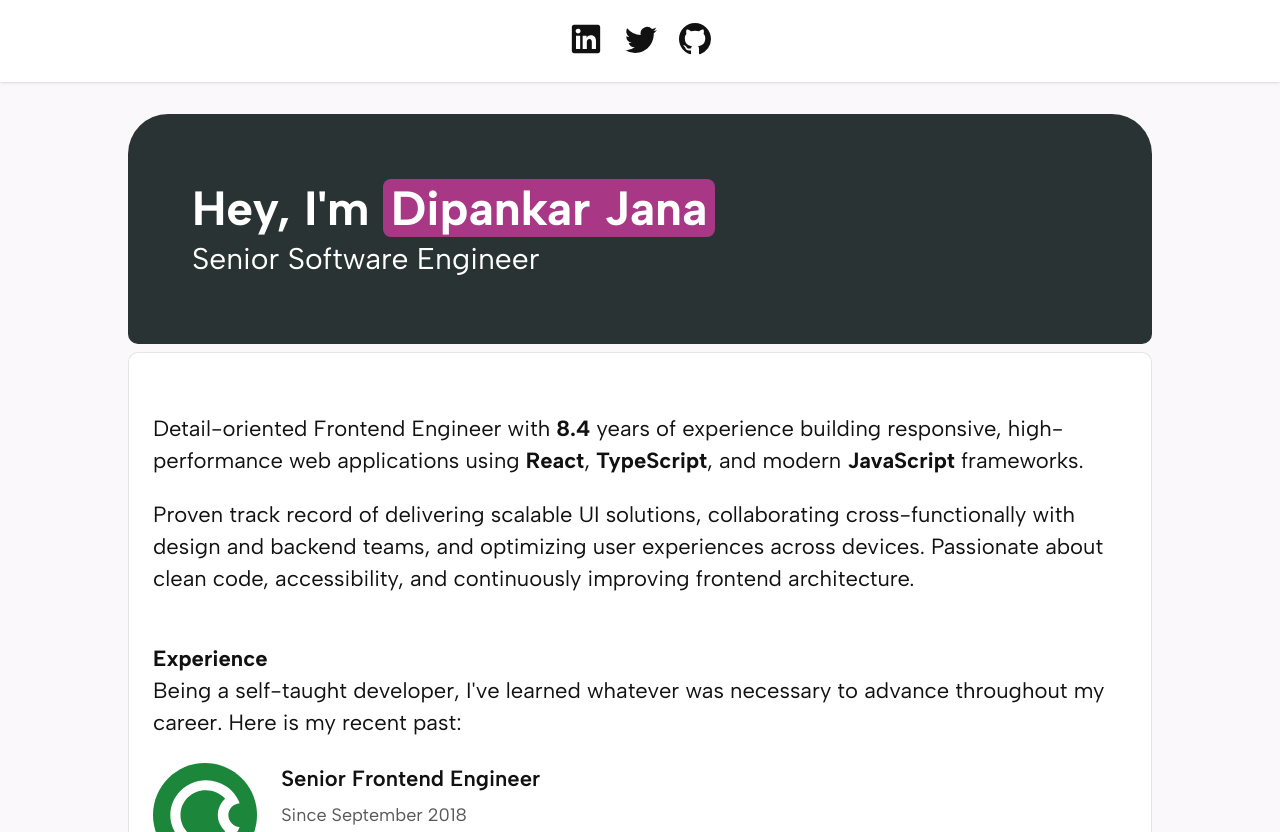
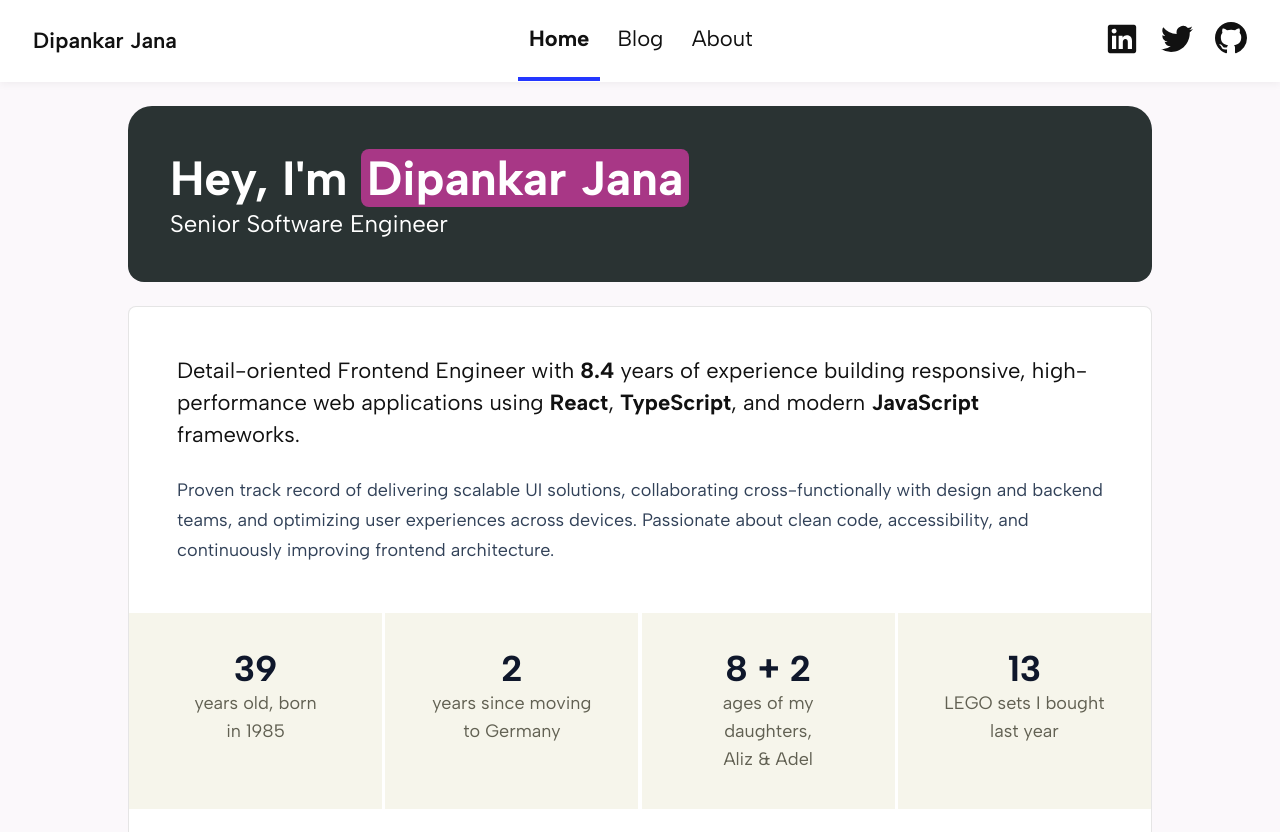
Before and after one commit to iamdipankarj/dipankarjana-site, an Astro site: page / in a window 1280 px wide. Shown: the top 832 px of the page. Built offline with nearby package versions, Linux system fonts and the light colour scheme; Astro itself is replaced by a stand-in of ours.

Commit message:
Undo header

```diff
--- a/src/components/Header.astro
+++ b/src/components/Header.astro
@@ -1,11 +1,20 @@
 ---
+import { SITE_TITLE } from '@/consts';
+import HeaderLink from './HeaderLink.astro';
 import TwitterIcon from '@/icons/TwitterIcon.astro';
 import GithubIcon from '@/icons/GithubIcon.astro';
 import LinkedInIcon from '@/icons/LinkedInIcon.astro';
 ---
 
-<header class="m-0 px-2 bg-white shadow-sm">
-  <nav class="flex items-center justify-between md:justify-center">
+<header>
+  <nav>
+    <h2 class="font-semibold"><a href="/">{SITE_TITLE}</a></h2>
+    <div class="internal-links">
+      <HeaderLink href="/">Home</HeaderLink>
+      <HeaderLink href="/blog">Blog</HeaderLink>
+      <HeaderLink href="/about">About</HeaderLink>
+    </div>
+    <div class="social-links">
       <a href="https://www.linkedin.com/in/iamdipankarj/" target="_blank">
         <span class="sr-only">Follow Dipankar Jana on LinkedIn</span>
         <LinkedInIcon />
@@ -18,21 +27,47 @@ import LinkedInIcon from '@/icons/LinkedInIcon.astro';
         <span class="sr-only">Go to Dipankar Jana's GitHub repo</span>
         <GithubIcon />
       </a>
+    </div>
   </nav>
 </header>
 <style>
+  header {
+    margin: 0;
+    padding: 0 1em;
+    background: white;
+    box-shadow: 0 2px 8px rgba(var(--black), 5%);
+  }
+  h2 {
+    margin: 0;
+    font-size: 1em;
+  }
+
+  h2 a,
+  h2 a.active {
+    text-decoration: none;
+  }
   nav {
-    a {
+    display: flex;
+    align-items: center;
+    justify-content: space-between;
+  }
+  nav a {
     padding: 1em 0.5em;
     color: var(--black);
     border-bottom: 4px solid transparent;
     text-decoration: none;
-      display: flex;
-
-      &:active {
+  }
+  nav a.active {
     text-decoration: none;
     border-bottom-color: var(--accent);
   }
+  .social-links,
+  .social-links a {
+    display: flex;
+  }
+  @media (max-width: 720px) {
+    .social-links {
+      display: none;
     }
   }
 </style>
--- a/src/pages/index.astro
+++ b/src/pages/index.astro
@@ -21,13 +21,33 @@ const experience = diffDays.toFixed(1)
   </head>
   <body>
     <Header />
-    <section class="intro max-w-5xl">
-      <h1>Hey, I'm <mark>Dipankar Jana</mark></h1>
-      <p>Senior Software Engineer</p>
+    <section class="max-w-5xl bg-[#2A3333] text-white rounded-3xl rounded-bl-2xl rounded-br-2xl p-3.5 mt-2 mb-2 mx-auto">
+      <h1 class="text-5xl font-bold leading-5">Hey, I'm <mark class="bg-[#A83786] text-white rounded-lg px-0.5">Dipankar Jana</mark></h1>
+      <p class="text-2xl !m-0">Senior Software Engineer</p>
     </section>
-    <main>
-      <p>Detail-oriented Frontend Engineer with <strong>{experience}</strong> years of experience building responsive, high-performance web applications using <strong>React</strong>, <strong>TypeScript</strong>, and modern <strong>JavaScript</strong> frameworks.</p>
-      <p>Proven track record of delivering scalable UI solutions, collaborating cross-functionally with design and backend teams, and optimizing user experiences across devices. Passionate about clean code, accessibility, and continuously improving frontend architecture.</p>
+    <main class="bg-white border border-black/10 rounded-lg mb-2">
+      <section class="p-4 [&>p]:last:mb-0 [&>p]:mb-2">
+        <p>Detail-oriented Frontend Engineer with <strong>{experience}</strong> years of experience building responsive, high-performance web applications using <strong>React</strong>, <strong>TypeScript</strong>, and modern <strong>JavaScript</strong> frameworks.</p>
+        <p class="text-lg leading-2.5 text-slate-700">Proven track record of delivering scalable UI solutions, collaborating cross-functionally with design and backend teams, and optimizing user experiences across devices. Passionate about clean code, accessibility, and continuously improving frontend architecture.</p>
+      </section>
+      <section class="grid grid-cols-4 gap-[0.2rem] text-stats-foreground">
+        <div class="bg-stats p-3 text-center">
+          <h4 class="text-4xl font-bold m-0 text-slate-900">39</h4>
+          <p class="text-lg m-0">years old, born in&nbsp;1985</p>
+        </div>
+        <div class="bg-stats p-3 text-center">
+          <h4 class="text-4xl font-bold m-0 text-slate-900">2</h4>
+          <p class="text-lg m-0">years since moving to&nbsp;Germany</p>
+        </div>
+        <div class="bg-stats p-3 text-center">
+          <h4 class="text-4xl font-bold m-0 text-slate-900">8 + 2</h4>
+          <p class="text-lg m-0">ages of my daughters, Aliz&nbsp;&amp;&nbsp;Adel</p>
+        </div>
+        <div class="bg-stats p-3 text-center">
+          <h4 class="text-4xl font-bold m-0 text-slate-900">13</h4>
+          <p class="text-lg m-0">LEGO sets I bought last&nbsp;year</p>
+        </div>
+      </section>
       <section class="mt-4">
         <h3 class="font-bold">Experience</h3>
         <p>Being a self-taught developer, I've learned whatever was necessary to advance throughout my career. Here is my recent past:</p>
@@ -49,45 +69,3 @@ const experience = diffDays.toFixed(1)
     <Footer />
   </body>
 </html>
-
-<style>
-  .intro {
-    background: #2A3333;
-    border-radius: 40px;
-    border-bottom-left-radius: 10px;
-    border-bottom-right-radius: 10px;
-    color: white;
-    padding: 4rem;
-    margin: 2rem auto 0.5rem auto;
-
-    h1 {
-      font-size: 3rem;
-      line-height: 3.75rem;
-      font-weight: 700;
-    }
-
-    p {
-      font-size: 1.875rem;
-      line-height: 2.625rem;
-      margin-bottom: 0;
-    }
-
-    mark {
-      background: #A83786;
-      border-radius: 8px;
-      padding: 0 0.5rem;
-      color: white;
-    }
-  }
-
-  main {
-    background: white;
-    border: 1px solid rgba(0, 0, 0, 0.1);
-    border-radius: 40px;
-    border-top-left-radius: 10px;
-    border-top-right-radius: 10px;
-    padding-bottom: 5rem;
-    margin-bottom: 2rem;
-    z-index: 1;
-  }
-</style>
--- a/src/styles/global.css
+++ b/src/styles/global.css
@@ -19,6 +19,11 @@
       0 2px 6px rgba(var(--gray), 25%), 0 8px 24px rgba(var(--gray), 33%), 0 16px 32px
       rgba(var(--gray), 33%);
   }
+}
+
+@theme {
+  --color-stats: #F6F5EB;
+  --color-stats-foreground: #616052;
 }
 
 @font-face {
@@ -100,7 +105,7 @@ body {
 }
 
 main {
-  @apply max-w-5xl mx-auto py-5 px-2;
+  @apply max-w-5xl mx-auto;
 }
 
 strong,
@@ -112,9 +117,6 @@ a {
 }
 a:hover {
   color: var(--accent);
-}
-p {
-  margin-bottom: 1em;
 }
 .prose p {
   margin-bottom: 2em;
```
Lines whose indentation alone changed are shown as unchanged.
